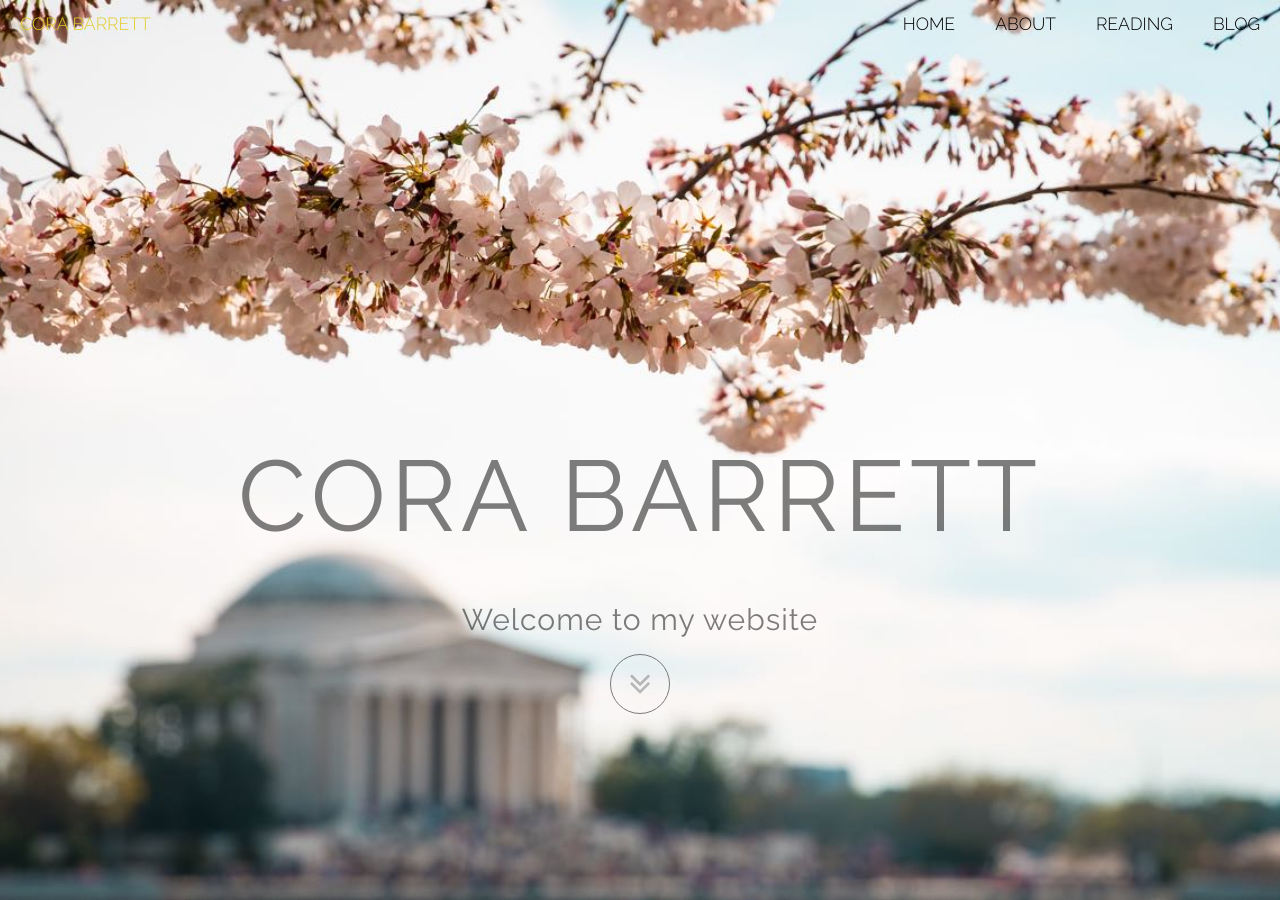
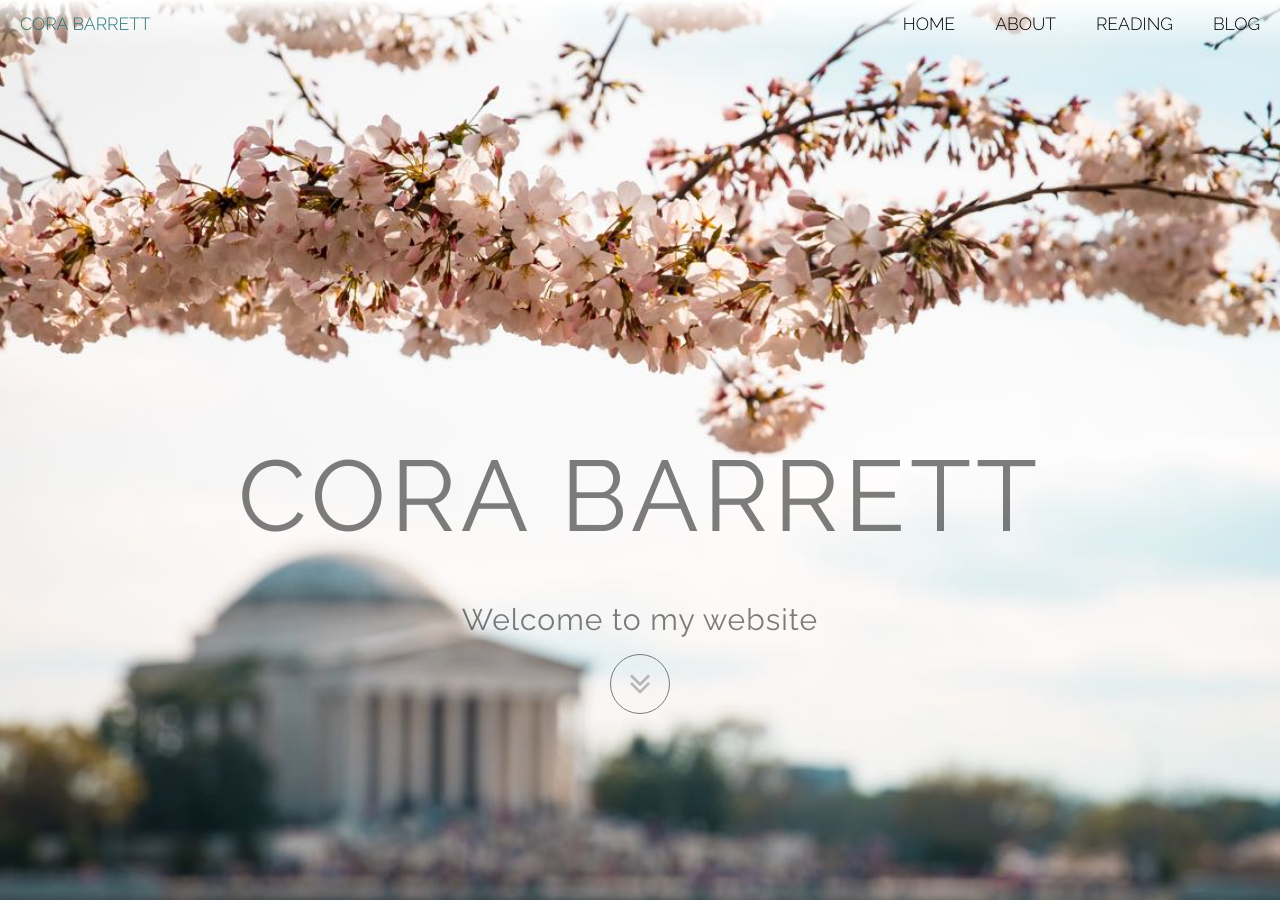
Before and after one commit to corabarrett/corabarrett, a Jekyll site: the page built from _pages/01_index.md, in a window 1280 px wide and 900 px high. Built offline with Jekyll 4.4.1, drawn with Linux system fonts in a browser that asks for light colours; nearby versions of some CDN libraries; comment, search, counter and statistics services are not loaded.

Commit message:
changed nav color

```diff
--- a/_sass/partials/_nav.scss
+++ b/_sass/partials/_nav.scss
@@ -5,6 +5,7 @@
 	text-align: center;
 	transition: background 1s;
 	z-index: 1;
+	background: linear-gradient(rgba(white, 1.0), rgba(white, 0.0));
 	ul {
 		height: inherit;
 		li {
@@ -15,6 +16,9 @@
 				color: darken($primary-color, 100%);
 				font-family: $primary-font-stack;
 				box-shadow: 0;
+				&:hover {
+					color: $primary-color;
+				}
 			}
 		}
 	}
@@ -35,7 +39,7 @@
 			}
 			i {
 				font-size: 1.5em;
-				color: $secondary-color;
+				color: $primary-color;
 			}
 		}
 	}
--- a/_sass/partials/blog/_blog.scss
+++ b/_sass/partials/blog/_blog.scss
@@ -20,6 +20,7 @@
             display: block;
             &:hover {
               border-bottom: 1px solid lighten($secondary-color, 100%);
+              color: lighten($secondary-color, 100%);
             }
           }
         }
--- a/assets/javascripts/main.js
+++ b/assets/javascripts/main.js
@@ -1,9 +1,9 @@
 // jQuery to collapse the navbar on scroll
 $(window).scroll(function() {
     if ($("nav").offset().top > 50) {
-        $("nav").css({ background: "rgba(0,0,0,0.1)" });
+        $("nav").css({ background: "rgba(255,255,255,0.5)" });
     } else {
-        $("nav").css({ background: "rgba(0,0,0,0)" });
+        $("nav").css({ background: "linear-gradient(rgba(255, 255, 255, 1.0), rgba(255, 255, 255, 0.0))" });
     }
 });
 
```
Also changed, not shown: 3 other files.
